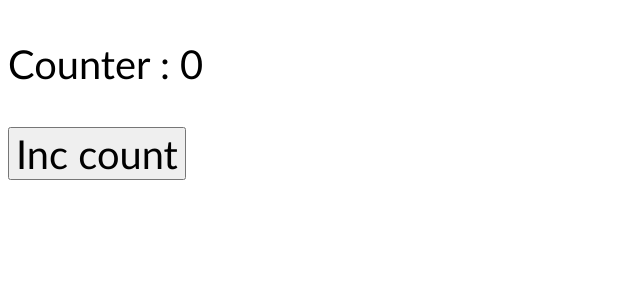
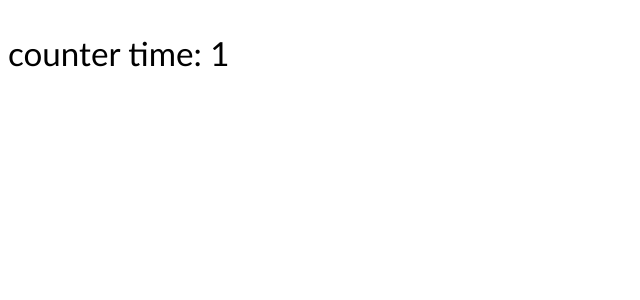
Before and after one commit to adarshjha-exe/ReactHooks, a React (Vite) app: page / in a window 1280 px wide. Shown: the top 300 px of the page, without its empty margins (0-640 px from the left). Built offline with nearby package versions, Linux system fonts and the light colour scheme.

Commit message:
useEffect

```diff
--- a/App.jsx
+++ b/App.jsx
@@ -1,12 +1,12 @@
 import './styles.css';
 import React from 'react';
 import { createRoot } from 'react-dom/client';
-import MultipleSetFunc4 from './ReactHooks/1-useState/MultipleSetFunc4';
+import UseEffectHook from './ReactHooks/2-useEffect/UseEffectHook';
 
 const App = () => {
   return (
     <div>
-      <MultipleSetFunc4 />
+      <UseEffectHook />
     </div>
   );
 };
--- /dev/null
+++ b/ReactHooks/2-useEffect/UseEffectHook.jsx
@@ -0,0 +1,34 @@
+import { useState, useEffect } from 'react';
+
+const UseEffectHook = () => {
+  const [count, setCount] = useState(0);
+  const [name, setName] = useState('');
+
+  // 1. This will keep the counter updated every 2 seconds, indefinitely
+  //   useEffect(() => {
+  //     const timer = setTimeout(() => {
+  //       setCount((prevCount) => prevCount + 1);
+  //     }, 2000);
+  //   });
+
+  // 2. This will run only once when the component mounts
+  useEffect(() => {
+    console.log('rendered');
+    const timer = setTimeout(() => {
+      setCount((prevCount) => prevCount + 1);
+    }, 2000);
+  }, []);
+
+  // 3. we can have the effect run when a specific dependency changes, it can be more than one
+  useEffect(() => {
+    console.log('count changed');
+  }, [count, name]);
+
+  return (
+    <>
+      <p>counter time: {count}</p>
+    </>
+  );
+};
+
+export default UseEffectHook;
```
